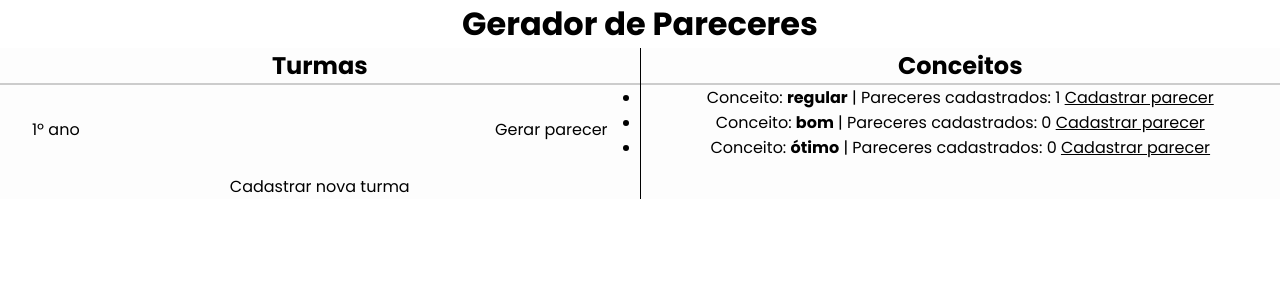
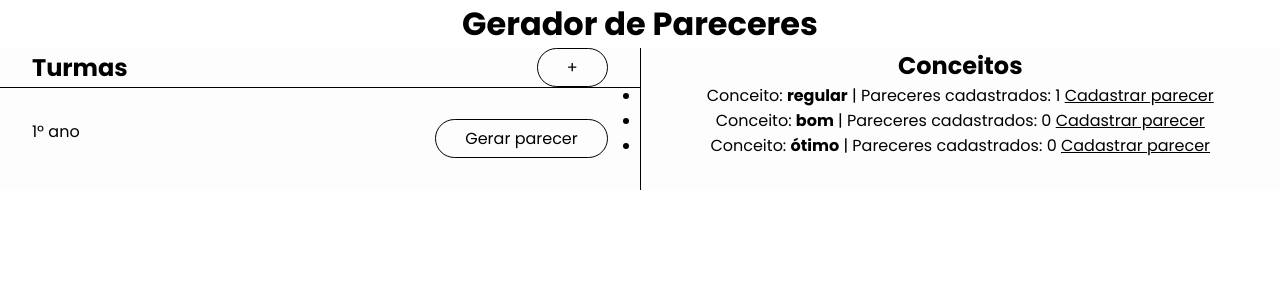
Before and after one commit to sabriwnaa/GeradorDePareceres, a PHP site: page / in a window 1280 px wide. Shown: the top 300 px of the page. Run offline with PHP 8.4, Linux system fonts and the light colour scheme; data comes from the database, SQL or seed files in the repository; tables that the repository leaves empty hold one stand-in row (values such as "Sample post").

Commit message:
estilo coluna pp

```diff
--- a/index.php
+++ b/index.php
@@ -15,7 +15,11 @@ require_once 'conexao.php';
 
         <div class="containerColunas">
             <div class="coluna" style='border-right: 1px solid black;'>
-                <h2>Turmas</h2>
+                <div class='cabecalho'>
+                    <h2>Turmas</h2>
+                     <a class='botao'  href="novaTurma.php"> + </a>
+
+                </div>
                 <?php
                 $resultadoTurmas = $db->query("SELECT * FROM turmas ORDER BY serie ASC");
 
@@ -23,16 +27,16 @@ require_once 'conexao.php';
                     echo "<div class='lista'>";
                     while ($turma = $resultadoTurmas->fetch_assoc()) {
                         echo "<div class='itemLista'>
-                                <a class='botao' href='turma.php?id={$turma['id']}'>{$turma['serie']}º ano</a>
+                                <a style='text-decoration:none;' href='turma.php?id={$turma['id']}'>{$turma['serie']}º ano</a>
                                 <a class='botao' href='gerarParecer.php?id_turma={$turma['id']}'>Gerar parecer</a>
                             </div>";
                     }
                     echo "</div>";
                 } else {
-                    echo "<p>Nenhuma turma cadastrada. <a href='novaTurma.php'>Cadastrar nova turma</a></p>";
+                    echo "<div class='lista'> <p>Nenhuma turma cadastrada.</p>
+                    <a class='botao' href='novaTurma.php'>Cadastrar nova turma</a></div>";
                 }
                 ?>
-                <p><a class='botao'  href="novaTurma.php"> Cadastrar nova turma</a></p>
             </div>
 
             <div class="coluna">
--- a/style.css
+++ b/style.css
@@ -28,12 +28,20 @@ h1 {
     background-color: #fdfdfd;
 }
 
-h2 {
-    border-bottom: 2px solid #ccc;
+.cabecalho{
+    display: flex;
+    border-bottom: 1px solid black;
+    justify-content: space-between;
+    padding: 0 5%;
+    align-items: center;
 }
+
 
 .lista{
     padding: 5%;
+    display: flex;
+    flex-direction: column;
+    gap: 5%;
 }
 
 .itemLista{
@@ -43,4 +51,7 @@ h2 {
 
 .botao{
     text-decoration: none;
+    border: 1px solid black;
+    padding: 1% 5%;
+    border-radius: 50px;
 }
```
